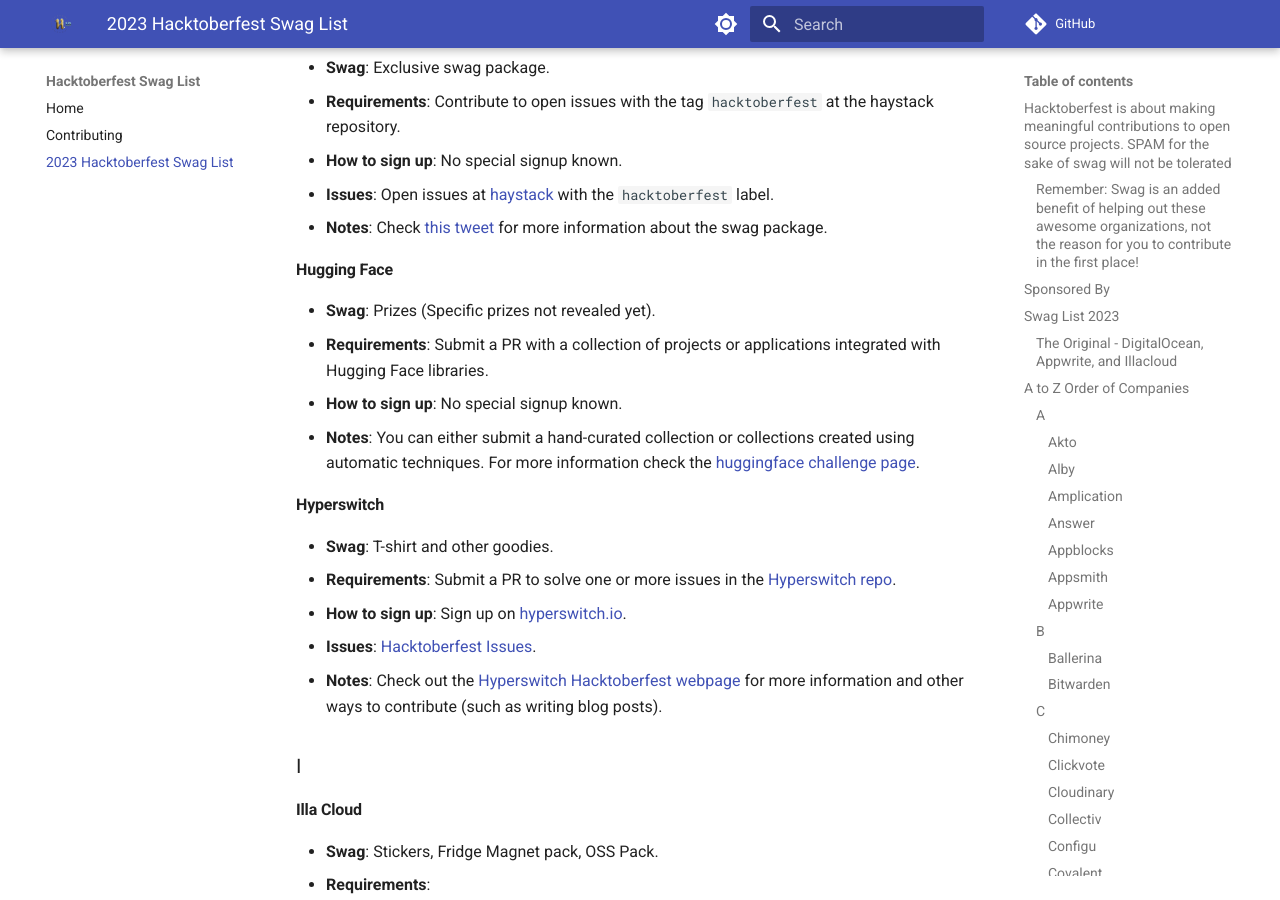
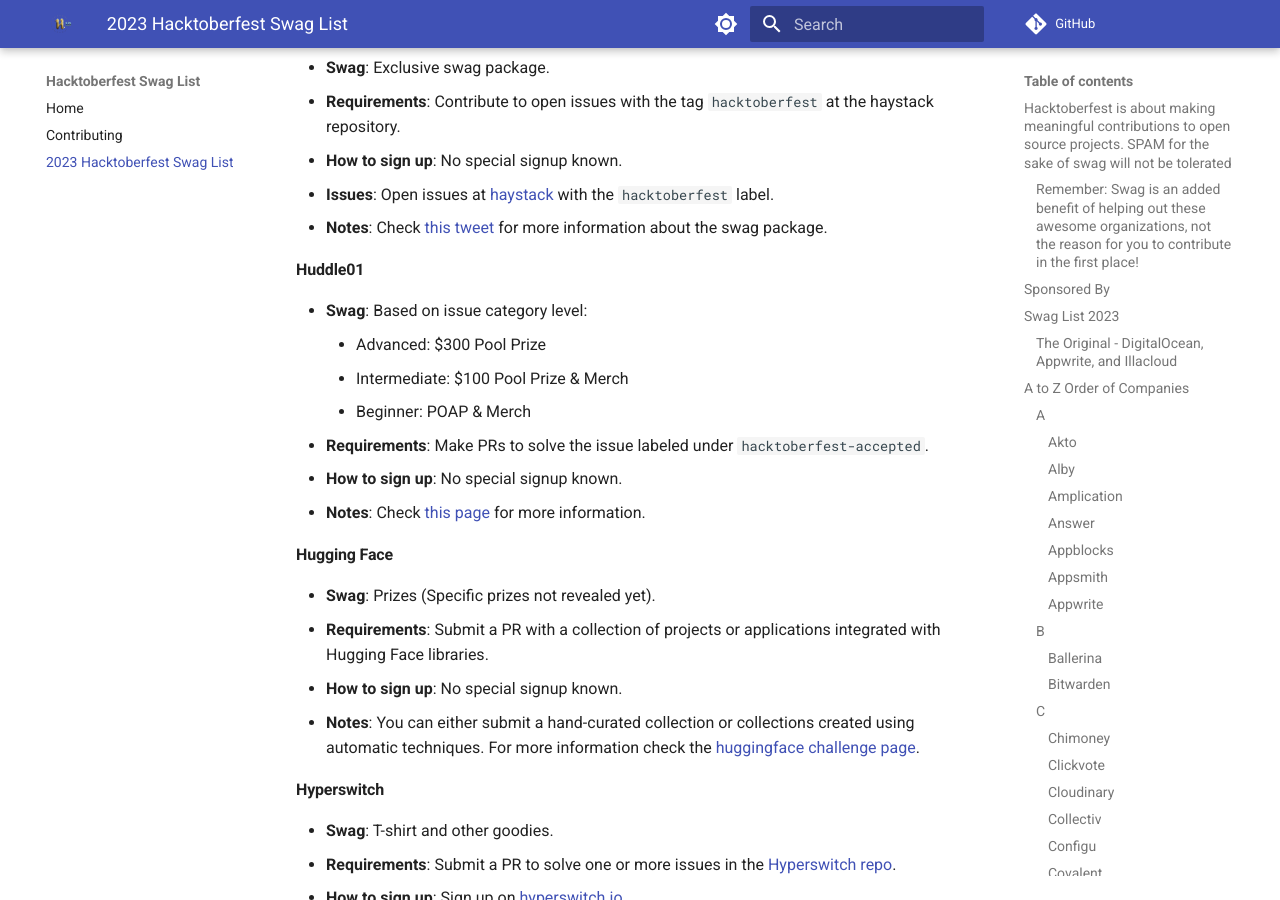
Before and after one commit to crweiner/hacktoberfest-swag-list, an MkDocs documentation site: the page built from docs/list.md, in a window 1280 px wide and 900 px high, scrolled down 9884 px. Built offline with MkDocs 1.6.1 and Material for MkDocs 9.7.7, drawn with Linux system fonts in a browser that asks for light colours; plug-ins that fetch from the network failed and are left out; comment, search, counter and statistics services are not loaded.

Commit message:
Update list.md

```diff
--- a/docs/list.md
+++ b/docs/list.md
@@ -319,6 +319,16 @@
 - **How to sign up**:  No special signup known.
 - **Issues**: Open issues at [haystack](https://github.com/deepset-ai/haystack/issues?q=is%3Aopen+is%3Aissue+label%3Ahacktoberfest) with the `hacktoberfest` label.
 - **Notes**: Check [this tweet](https://twitter.com/bilgeycl/status/1712135054489444650) for more information about the swag package.
+
+#### **Huddle01**
+
+- **Swag**: Based on issue category level:
+    - Advanced: $300 Pool Prize
+    - Intermediate: $100 Pool Prize & Merch
+    - Beginner: POAP & Merch
+- **Requirements**: Make PRs to solve the issue labeled under `hacktoberfest-accepted`.
+- **How to sign up**: No special signup known.
+- **Notes**: Check [this page](https://huddle01.hashnode.dev/huddle01-hacktoberfest-2023) for more information.
 
 #### **Hugging Face**
 
```
